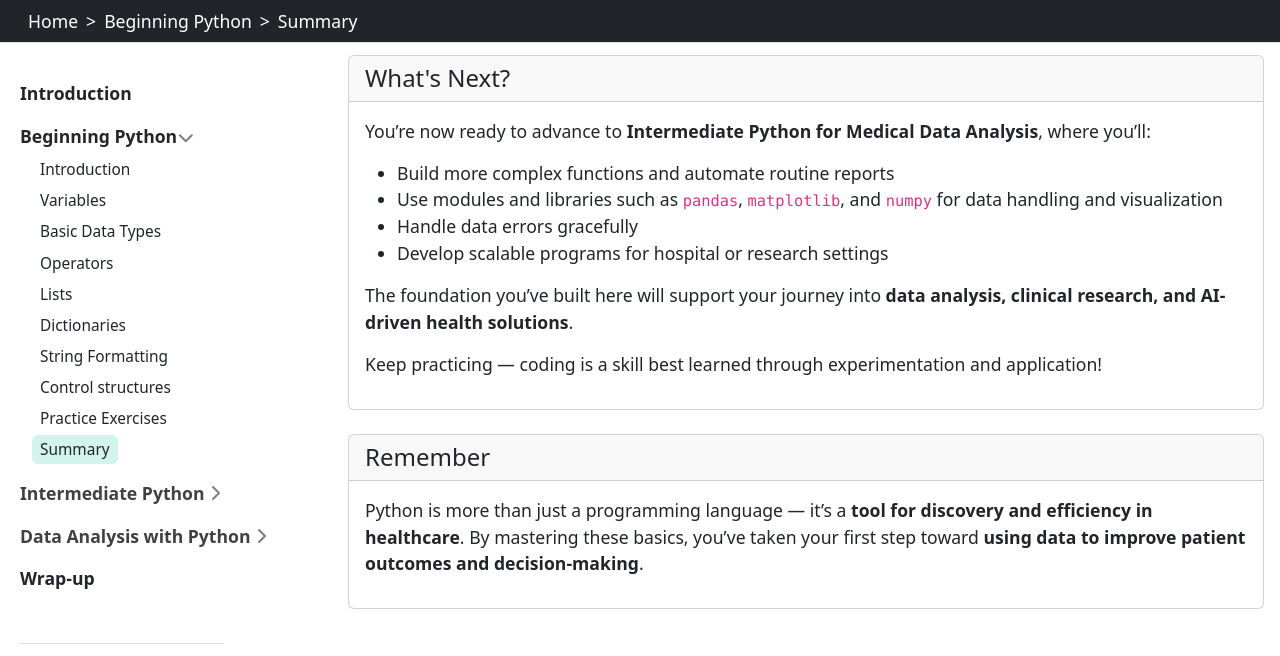
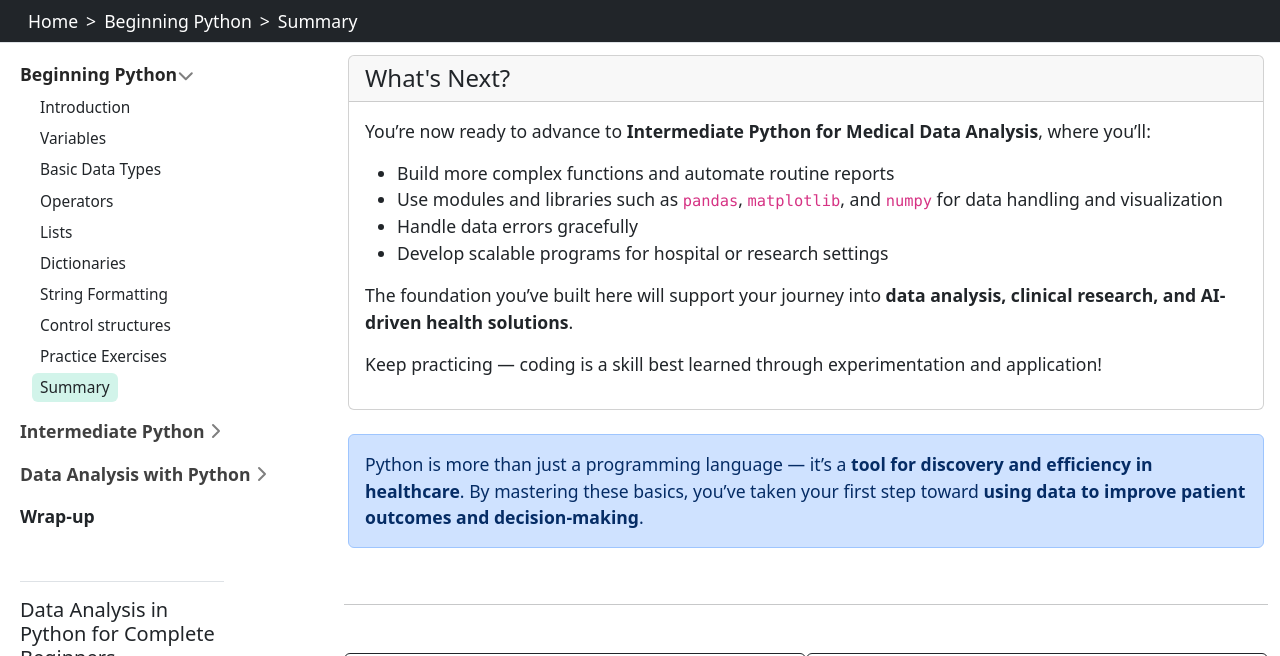
Before and after one commit to jllcalorio/data-analysis-in-python-for-complete-beginners, a Jekyll site: the page built from content/beginning/summary.md, in a window 1280 px wide and 900 px high, scrolled down 1079 px, cut to the strip 0-656 px from the top of the window. Built offline with Jekyll 4.4.1, drawn with Linux system fonts in a browser that asks for light colours.

Commit message:
refined summary

```diff
--- a/content/beginning/summary.md
+++ b/content/beginning/summary.md
@@ -45,4 +45,4 @@
 
 {% capture text %}Python is more than just a programming language — it’s a **tool for discovery and efficiency in healthcare**. By mastering these basics, you’ve taken your first step toward **using data to improve patient outcomes and decision-making**.
 {% endcapture %}
-{% include card.html text=text header="Remember" %}
+{% include alert.html text=text color=secondary %}
```
